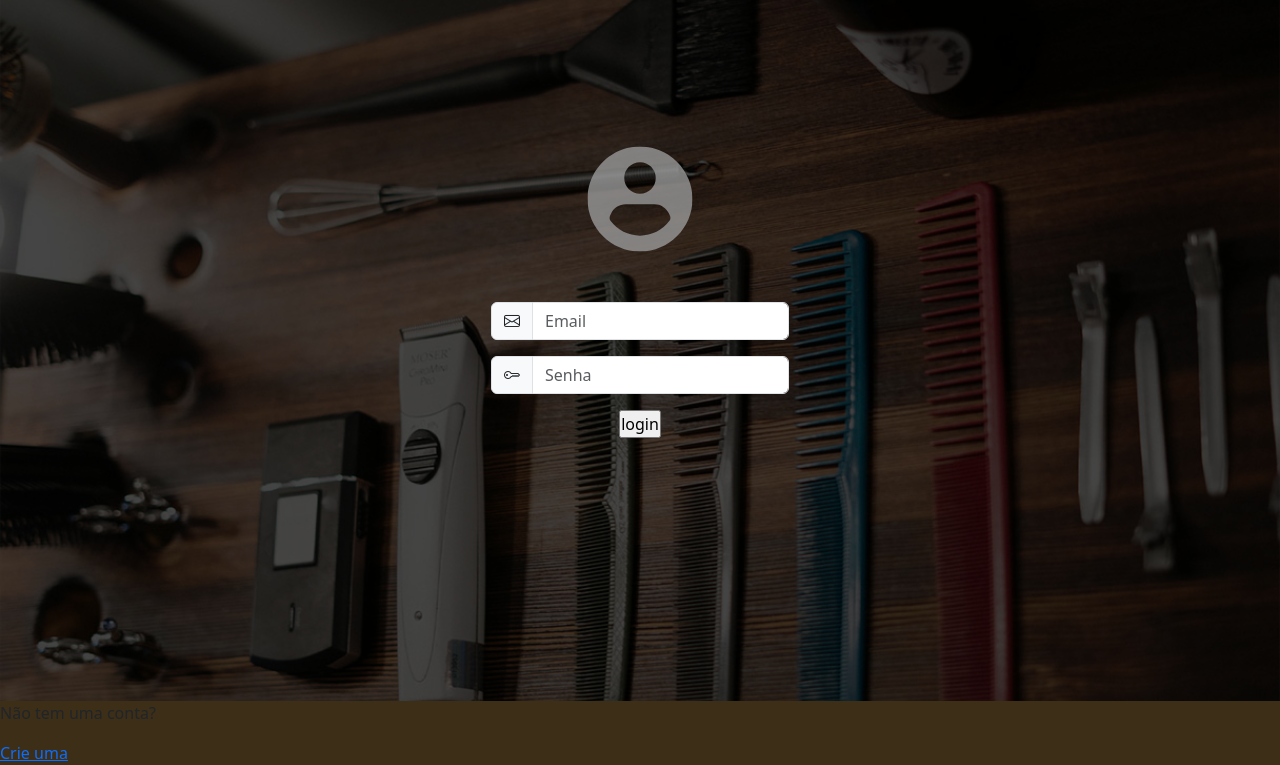
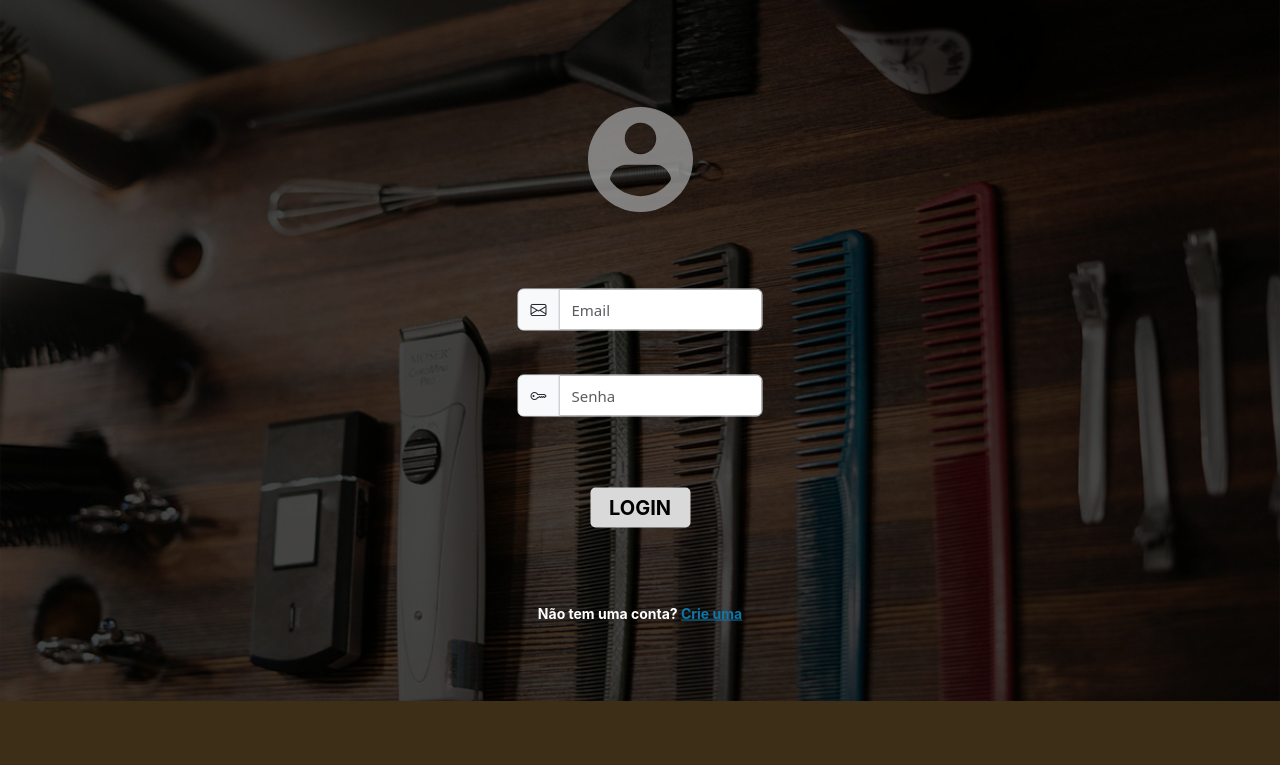
Before and after one commit to CaioWelterBogo/Barbearia_prototipo, a plain HTML site: page index.html in a window 1280 px wide. Shown: the part 99-864 px from the top of the page. After the commit the page ends 800 px from the top, so only its background shows below. Drawn offline with nearby package versions, Linux system fonts and the light colour scheme; a web font is replaced by a local one.

Commit message:
Add files via upload

```diff
--- a/style.css
+++ b/style.css
@@ -27,6 +27,15 @@ body{
     height: calc(100vh - 96px);
     background-color: #3d2e18;
 }
+.form-control{
+    transition: none;
+    font-size: 15px;
+}
+.form-control:focus{
+    border: none;
+    box-shadow: none;
+    -webkit-box-shadow:none;
+}
 
 /*especifica desktop*/
 @media screen and (min-width: 801px) {
@@ -41,8 +50,9 @@ main{
     text-align: center;
 }
 #img_user{
+    margin-top: 50px;
     transform: scale(1.5);
-    margin-bottom: 68px;
+    margin-bottom: 50px;
 }
 form{
     position: absolute;
@@ -50,7 +60,46 @@ form{
     top: 50%;
     transform: translate(-50%,-50%);
 }
-
+form > .input-group.mb-3{
+    height: 42px;
+    margin-top: 44px;
+    width: 245px;
+}
+/**/
+form > div > input[type=submit]{
+    font-family: 'Inter';
+    text-align: center;
+    width: 100px;
+    height: 40px;
+    font-size: 20px;
+    font-weight: bolder;
+    border-radius: 5px;
+    background: #D9D9D9;
+    border: none;
+    margin-top: 55px;
+    cursor: pointer;
+    text-transform: uppercase;
+}
+div#enviar_cadastro{
+    text-align: center;
+    width: 100%;
+    position: absolute;
+    top: 90%;
+    transform: translate(0,-50%);
+    font-family: 'Inter';
+    font-weight: 700;
+    font-size: 14px;
+}
+p{
+    display: inline-block;
+    color: #ffffff;
+}
+a{
+    color: #0E76A8;
+    text-decoration: underline;
+    cursor: pointer;
+    padding: 2px 0px;
+}
 }
 
 /*especifica mobile*/
@@ -79,15 +128,6 @@ form{
         height: 42px;
         margin-top: 44px;
         width: 245px;
-    }
-    .form-control{
-        transition: none;
-        font-size: 15px;
-    }
-    .form-control:focus{
-        border: none;
-        box-shadow: none;
-        -webkit-box-shadow:none;
     }
     form > div > input[type=submit]{
         font-family: 'Inter';
```
